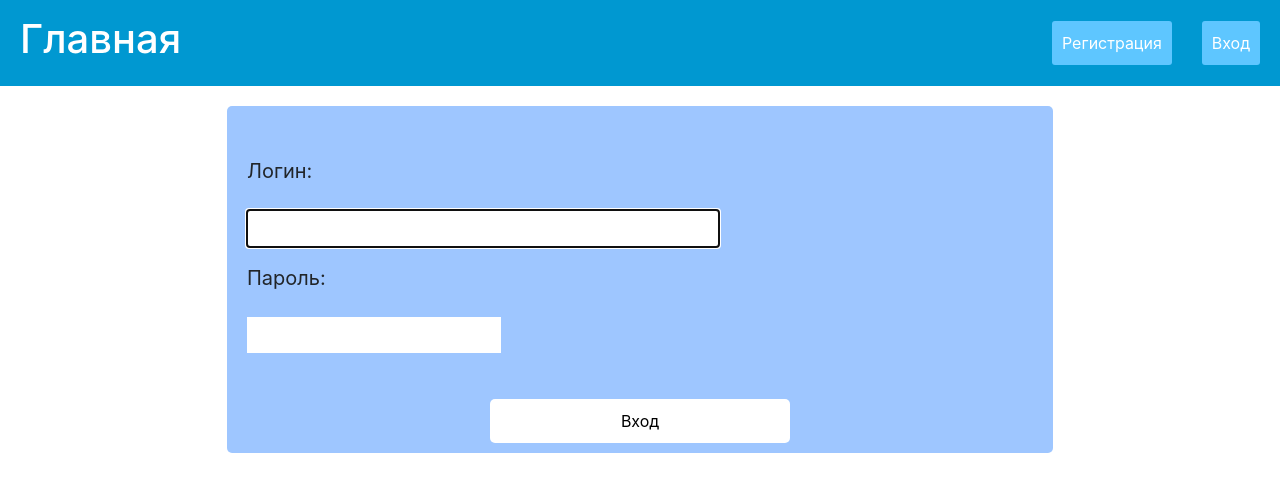
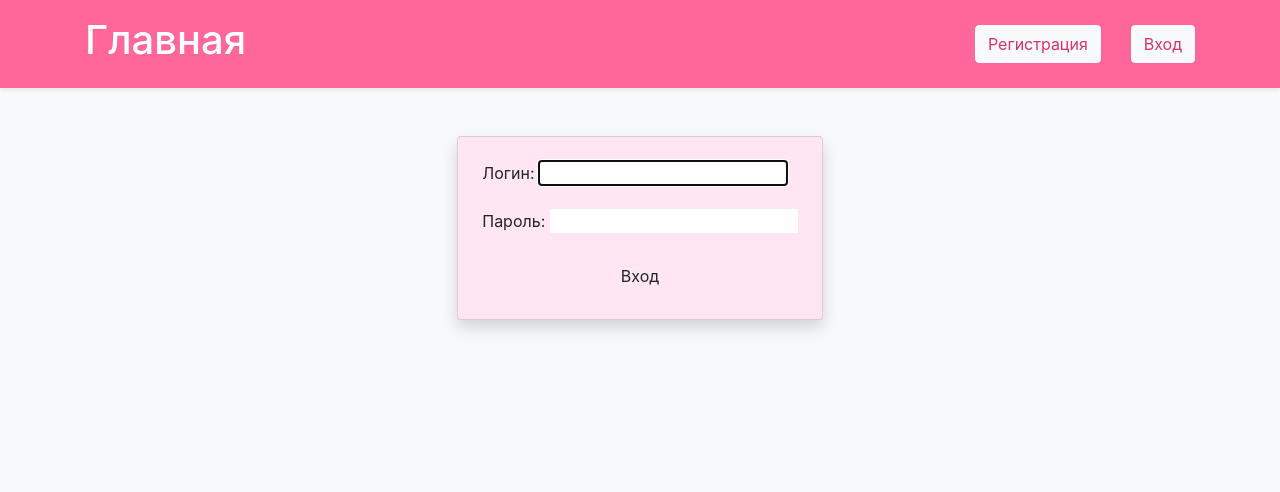
Before and after one commit to mironova2056/Mironova_praktos2, a Django app: page /catalog/login in a window 1280 px wide. Shown: the top 492 px of the page. Run offline with Django 5.2, Linux system fonts and the light colour scheme; some libraries are stand-ins or nearby versions.

Commit message:
add form valid for login

```diff
--- a/catalog/static/css/styles.css
+++ b/catalog/static/css/styles.css
@@ -1,108 +1,63 @@
-@import url('https://fonts.googleapis.com/css2?family=Montserrat:ital,wght@0,100..900;1,100..900&family=Old+Standard+TT:ital,wght@0,400;0,700;1,400&family=Roboto+Mono:ital,wght@0,100..700;1,100..700&display=swap');
+@import url('https://fonts.googleapis.com/css2?family=Montserrat:wght@400;700&display=swap');
 
-*{padding: 0;margin: 0;border: 0;box-sizing: border-box;}
+* {
+    padding: 0;
+    margin: 0;
+    border: 0;
+    box-sizing: border-box;
+}
 
-button{cursor: pointer;}
-a,a:visited{text-decoration: none !important;}
-a{
+body {
+    font-family: 'Montserrat', sans-serif;
+    background-color: #f8f9fa;
+}
+
+a {
     transition: all 0.3s ease-in-out;
 }
 
-body{
-    font-family: 'Roboto Mono',sans-serif;
+.bg-pink {
+    background-color: #ff6699 !important;
 }
-main{
-    padding: 20px 50px;
+
+.text-pink {
+    color: #ff6699 !important;
 }
-/* HEADER */
+
+.btn-pink {
+    background-color: #ff6699;
+    color: #fff;
+    border: none;
+    transition: all 0.3s ease-in-out;
+}
+
+.btn-pink:hover {
+    background-color: #ff3366;
+    transform: scale(1.05);
+}
+
 .header {
-    padding: 15px 20px;
-    display: flex;
-    align-items: center;
-    justify-content: space-between;
-    background: #0098d1;
+    background-color: #ff6699;
 }
-.header__logo{
-    color:#fff;
+
+.header a {
+    color: #d6336c;
 }
-.header__nav{
+
+.header nav{
     display: flex;
     gap: 30px;
-    align-items: center;
 }
-.header__link{
-    padding: 10px;
-    background: #5ec6ff;
-    color: #fff;
-    border-radius: 3px;
-    transition: all 0.3s ease-in-out;
-}
-.header__link:hover{
-    background: #5ea4ff;
-    transform: scale(1.05);
-}
-.header__link-bg{
-    background: transparent;
-    color: white;
-}
-.form{
-    margin: 0 auto;
-    width: 70%;
-    display: flex;
-    flex-direction: column;
-    padding: 50px 20px 10px;
-    background: #9ec6ff;
-    border-radius: 5px;
-    gap: 30px;
-
-    p{
-        display: flex;
-        align-self: center;
-        flex-direction: column;
-        width: 60%;
-    }
-
-    label{
-        font-size: 20px;
-    }
-    input{
-        padding:7px;
-        font-size: 15px;
-    }
-    .form__button{
-        align-self: center;
-        padding: 10px;
-        width: 300px;
-        background: #fff;
-        font-size: 16px;
-        transition: all 0.3s ease-in-out;
-        border-radius: 5px;
-    }
-    .form__button:hover{
-       background: #377dff;
-        color: #fff;
-    }
-
-}
-.form p:last-child{
-    display: flex;
-    flex-direction: row;
+.card {
+    border-radius: 12px;
 }
 
-.errorlist{
-    margin-left: 10%;
-    color: #8a0000;
-}
-#username-error{
-    display: flex;
-    margin: 0 auto;
-    font-size: 20px;
-}
-.application{
-    transition: all 0.3s ease-in-out;
-    margin-bottom: 35px;
+.form-control {
+    border-radius: 8px;
 }
 
-.application:hover{
-    transform: translateY(20px);
+.alert-danger {
+    background-color: #ffccd5;
+    border-color: #ff6f91;
+    color: #d6336c;
 }
--- a/catalog/templates/authentication/login.html
+++ b/catalog/templates/authentication/login.html
@@ -1,27 +1,31 @@
 {% extends 'catalog/base_generic.html' %}
 
 {% block content %}
-
+<div class="container d-flex justify-content-center">
+    <div class="card p-4 shadow" style="max-width: 400px; background-color: #ffe6f2;">
         {% if user.is_authenticated %}
-    <h1>Вы уже авторизованны</h1>
+            <h1 class="text-center text-pink">Вы уже авторизованы</h1>
         {% else %}
-    <form class="form" method="post">
+            <form method="post">
                 {% csrf_token %}
-      <div>
-          <p>{{ form.username.label_tag }}</p>
-          <p>{{ form.username }}</p>
-        <div>
-          <p>{{ form.password.label_tag }}</p>
-          <p>{{ form.password }}</p>
+                <div class="mb-3">
+                    {{ form.username.label_tag }}
+                    {{ form.username }}
                 </div>
+                <div class="mb-3">
+                    {{ form.password.label_tag }}
+                    {{ form.password }}
                 </div>
-      <button class="form__button" type="submit">Вход</button>
+                <button type="submit" class="btn btn-pink w-100">Вход</button>
                 <input type="hidden" name="next" value="{{ next }}">
             </form>
         {% endif %}
 
-  {% if form.errors %}
-    <h1>Вы ввели неверные данные</h1>
+        {% if messages %}
+            {% for message in messages %}
+                <div class="alert alert-danger mt-3">{{ message }}</div>
+            {% endfor %}
         {% endif %}
-
+    </div>
+</div>
 {% endblock %}
--- a/catalog/templates/catalog/base_generic.html
+++ b/catalog/templates/catalog/base_generic.html
@@ -9,24 +9,26 @@
     {% bootstrap_css %}
     {% bootstrap_javascript %}
 </head>
-<body>
-    <header class="header">
-        <h1><a class="header__logo" href="{% url 'catalog:index' %}">Главная</a></h1>
-        <nav class="header__nav">
-            {% if user.is_authenticated %}
-                <a class="header__link-bg" href="{% url 'catalog:logout' %}">Выход</a>
-            {% else %}
-                <a class="header__link" href="{% url 'catalog:register' %}">Регистрация</a>
-                <a class="header__link" href="{% url 'catalog:login' %}">Вход</a>
-            {% endif %}
-        </nav>
+<body class="bg-light">
+    <!-- Header -->
+    <header class="header bg-pink text-white py-3 shadow-sm">
+        <div class="container d-flex justify-content-between align-items-center">
+            <h1><a class="text-white text-decoration-none" href="{% url 'catalog:index' %}">Главная</a></h1>
+            <nav class="d-flex gap-3">
+                {% if user.is_authenticated %}
+                    <a class="btn btn-outline-light" href="{% url 'catalog:logout' %}">Выход</a>
+                {% else %}
+                    <a class="btn btn-light" href="{% url 'catalog:register' %}">Регистрация</a>
+                    <a class="btn btn-light" href="{% url 'catalog:login' %}">Вход</a>
+                {% endif %}
+            </nav>
+        </div>
     </header>
-    <main class="main">
-        <div>
-            {% block content %}
 
-            {% endblock %}
-        </div>
+    <!-- Main Content -->
+    <main class="container py-5">
+        {% block content %}
+        {% endblock %}
     </main>
 </body>
 </html>
--- a/catalog/urls.py
+++ b/catalog/urls.py
@@ -8,6 +8,6 @@
     path('', views.index, name='index'),
     path('check-username/', views.check_username, name='check_username'),
     path('register', views.Register.as_view(), name='register'),
-    path('login', auth_views.LoginView.as_view(template_name='authentication/login.html'), name='login'),
+    path('login', views.CustomLoginView.as_view(), name='login'),
     path('logout/', views.logout_user, name='logout'),
 ]
--- a/catalog/views.py
+++ b/catalog/views.py
@@ -1,15 +1,11 @@
-from lib2to3.fixes.fix_input import context
-
 from django.shortcuts import render, get_object_or_404, redirect
 from django.views import generic
 from .forms import RegisterForm
 from django.urls import reverse_lazy
 from django.contrib.auth import logout
+from django.shortcuts import redirect
 from django.contrib import messages
-from django.urls import reverse
-
-# Create your views here.
-
+from django.contrib.auth.views import LoginView
 from django.http import JsonResponse
 from .models import User
 
@@ -34,3 +30,32 @@
 def logout_user(request):
     logout(request)
     return redirect('catalog:index')
+
+MAX_FAILED_ATTEMPTS = 5
+
+class CustomLoginView(LoginView):
+    template_name = 'authentication/login.html'
+    def form_valid(self, form):
+        user = form.get_user()
+        if user.is_blocked:
+            messages.error(self.request, 'Ваш аккаунт заблокирован из-за множества неудачных попыток входа.')
+            return redirect('catalog:login')
+        user.failed_attempts = 0
+        user.save()
+        return super().form_valid(form)
+
+    def form_invalid(self, form):
+        username = form.data.get('username')
+        try:
+            user = User.objects.get(username=username)
+            if not user.is_blocked:
+                user.failed_attempts += 1
+                if user.failed_attempts >= MAX_FAILED_ATTEMPTS:
+                    user.is_blocked = True
+                    messages.error(self.request, 'Ваш аккаунт был заблокирован после 5 неудачных попыток входа.')
+
+                user.save()
+        except User.DoesNotExist:
+            pass
+        messages.error(self.request, 'Неправильный логин или пароль.')
+        return super().form_invalid(form)
```
Also changed, not shown: catalog/models.py (+5 -3 lines), catalog/templates/authentication/register.html (+10 -6 lines), catalog/templates/catalog/index.html (+3 -4 lines), catalog/migrations/0001_initial.py, catalog/migrations/0002_loginattempt.py (added), catalog/migrations/0003_user_failed_attempts_user_is_blocked_and_more.py (added), db.sqlite3. Lines whose indentation alone changed are shown as unchanged.
